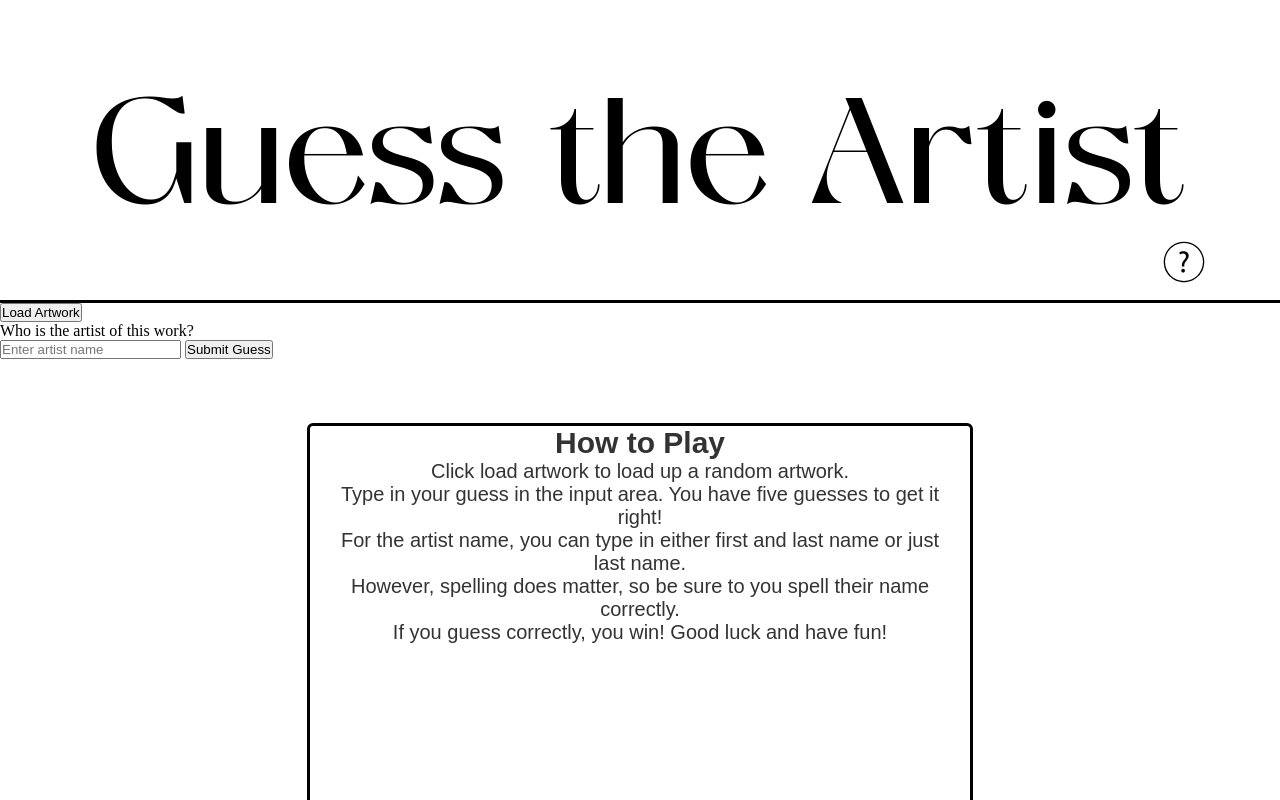
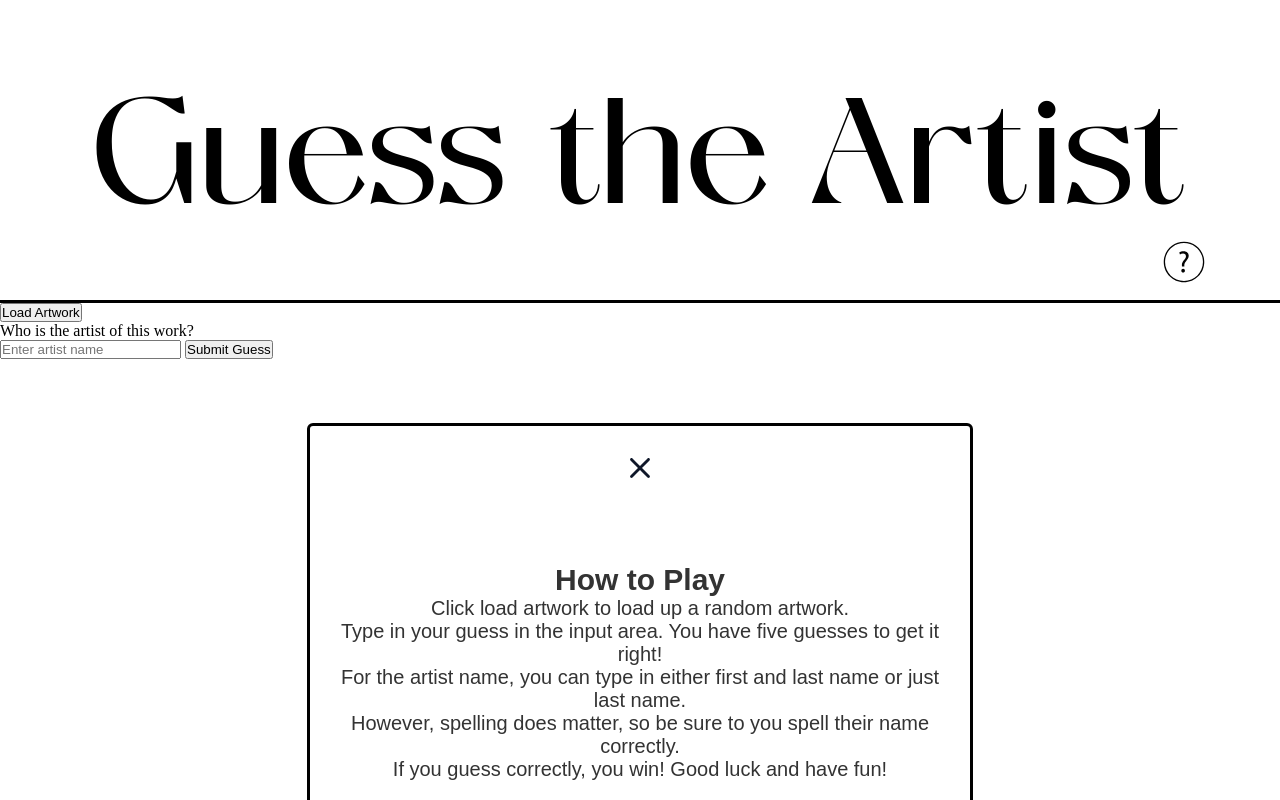
Before and after one commit to nocturne-1/guess-the-artist, a plain HTML site: page index.html in a window 1280 px wide. Both pictures are taken after a click on the button 1184 px from the left and 263 px from the top of the page. Shown: the top 800 px of the page. Drawn offline with Linux system fonts and the light colour scheme.

Commit message:
allowed users to close instructions w button

```diff
--- a/index.html
+++ b/index.html
@@ -37,17 +37,6 @@
                         </svg>
                     </button>
                 </div>
-                <div class="instructionPopup" id="instructionPopup">
-
-                <h2>How to Play</h2>
-                <div id="instruction-text">
-                    <p>Click load artwork to load up a random artwork.</p>
-                    <p>Type in your guess in the input area. You have five guesses to get it right!</p>
-                    <p>For the artist name, you can type in either first and last name or just last name.</p>
-                    <p>However, spelling does matter, so be sure to you spell their name correctly.</p>
-                    <p>If you guess correctly, you win! Good luck and have fun!</p>
-                </div>
-            </div>
             </header>
 
             <div class="artwork">
@@ -75,6 +64,26 @@
                 <button id="closepopup">OK</button>
             </div>
 
+            <div class="instructionPopup" id="instructionPopup">
+                <button id="closeInstructions">
+                    <svg width="64px" height="64px" viewBox="-10.56 -10.56 45.12 45.12" fill="none" xmlns="http://www.w3.org/2000/svg">
+                        <g id="SVGRepo_bgCarrier" stroke-width="0"></g>
+                        <g id="SVGRepo_tracerCarrier" stroke-linecap="round" stroke-linejoin="round"></g>
+                        <g id="SVGRepo_iconCarrier">
+                            <path fill-rule="evenodd" clip-rule="evenodd" d="M5.29289 5.29289C5.68342 4.90237 6.31658 4.90237 6.70711 5.29289L12 10.5858L17.2929 5.29289C17.6834 4.90237 18.3166 4.90237 18.7071 5.29289C19.0976 5.68342 19.0976 6.31658 18.7071 6.70711L13.4142 12L18.7071 17.2929C19.0976 17.6834 19.0976 18.3166 18.7071 18.7071C18.3166 19.0976 17.6834 19.0976 17.2929 18.7071L12 13.4142L6.70711 18.7071C6.31658 19.0976 5.68342 19.0976 5.29289 18.7071C4.90237 18.3166 4.90237 17.6834 5.29289 17.2929L10.5858 12L5.29289 6.70711C4.90237 6.31658 4.90237 5.68342 5.29289 5.29289Z" fill="#0F1729"></path>
+                        </g>
+                    </svg>
+                </button>
+
+                <div id="instruction-text">
+                    <h2>How to Play</h2>
+                    <p>Click load artwork to load up a random artwork.</p>
+                    <p>Type in your guess in the input area. You have five guesses to get it right!</p>
+                    <p>For the artist name, you can type in either first and last name or just last name.</p>
+                    <p>However, spelling does matter, so be sure to you spell their name correctly.</p>
+                    <p>If you guess correctly, you win! Good luck and have fun!</p>
+                </div>
+            </div>
         </main>
 
     </body>
--- a/script.js
+++ b/script.js
@@ -115,3 +115,7 @@ submitBtn.addEventListener("click", () => {
 showInstructions.addEventListener("click", () => {
     instructionPopup.classList.add("open-popup")
 });
+
+closeInstructionBtn.addEventListener("click", () => {
+    instructionPopup.classList.remove("open-popup")
+});
--- a/style.css
+++ b/style.css
@@ -98,6 +98,15 @@ header {
     transition: transform 0.4s, top 0.4s;
 }
 
+.instructionPopup button {
+    left: 90%;
+    margin-bottom: 50px;
+    padding: 10px 0;
+    background: none;
+    border: none;
+    color: #fff;
+}
+
 .open-popup {
     visibility: visible;
     top: 5px;
```
